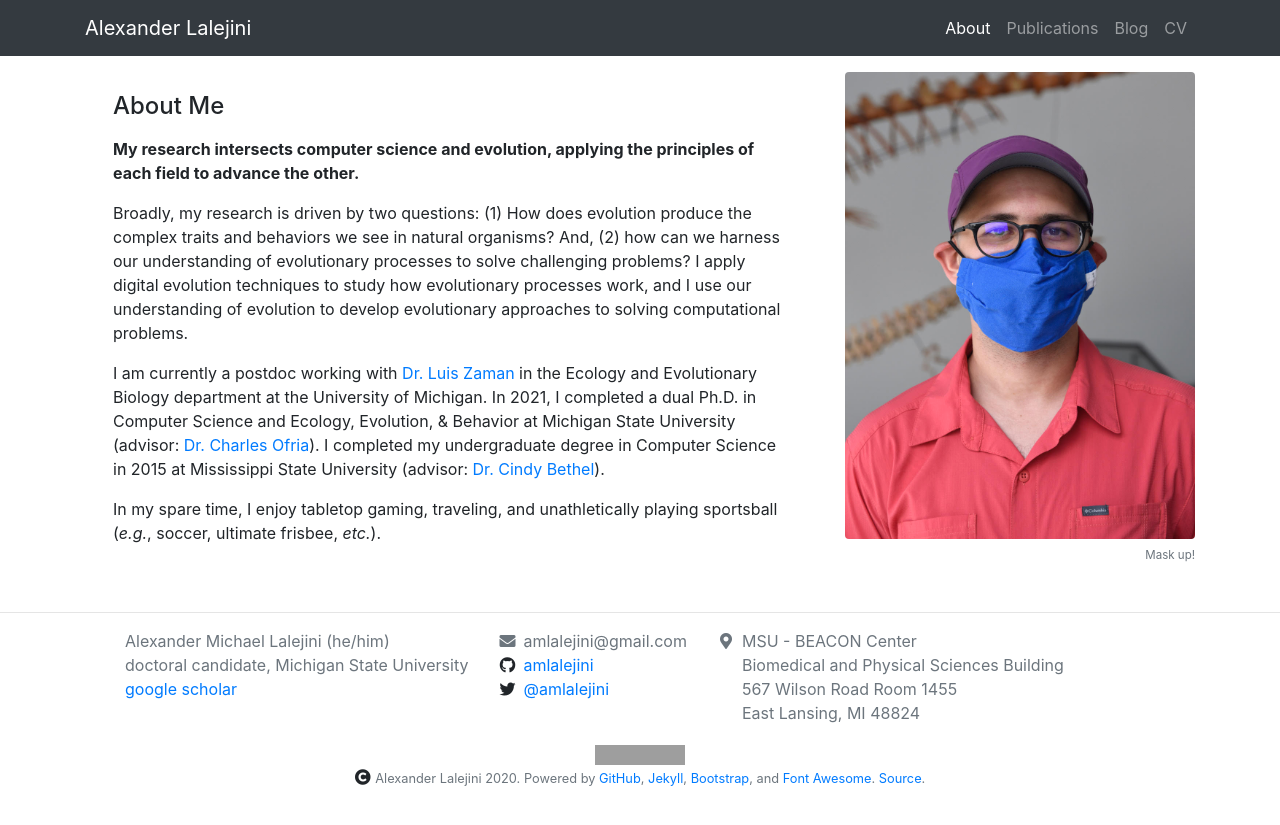
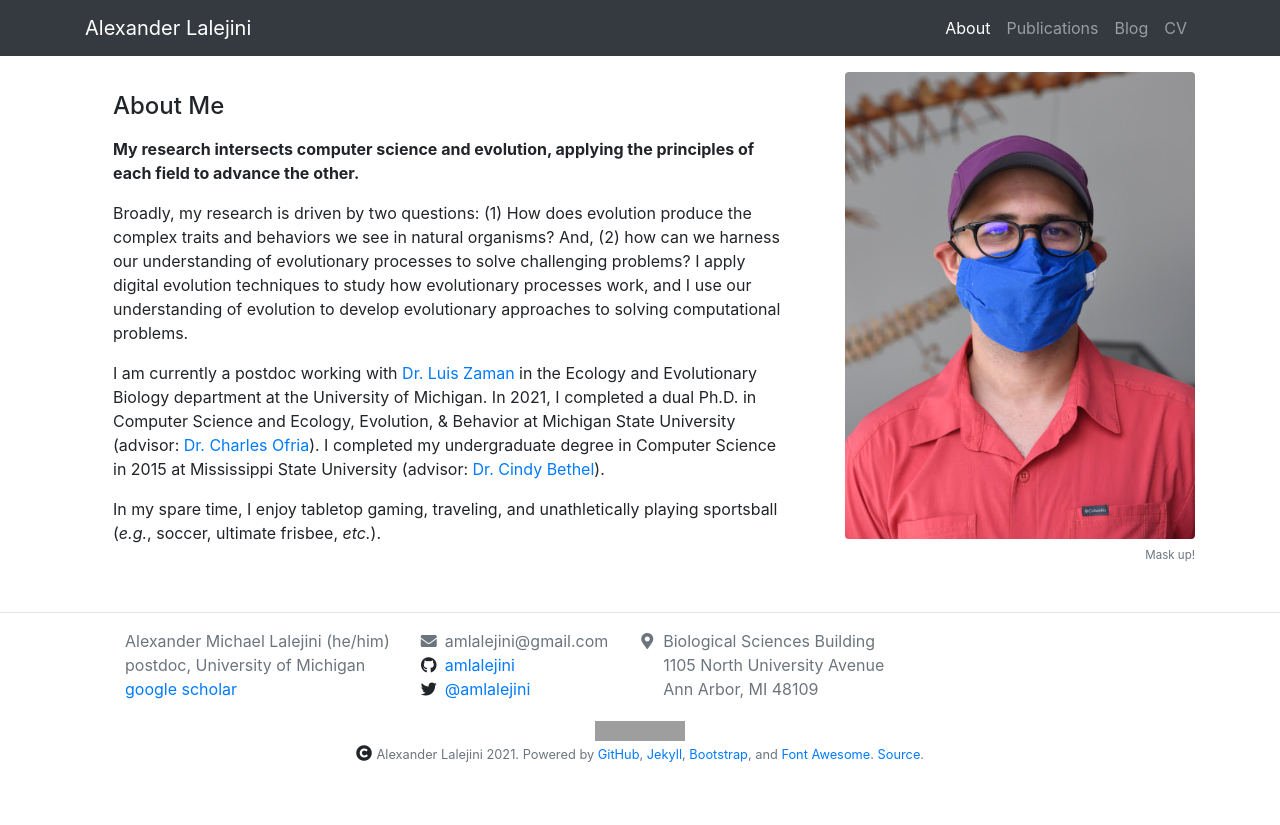
Before and after one commit to amlalejini/amlalejini.github.io, a Jekyll site: the page built from index.md, in a window 1280 px wide. Shown: the top 825 px of the page. Built offline with Jekyll 4.4.1, drawn with Linux system fonts in a browser that asks for light colours; nearby versions of some CDN libraries; grey boxes are pictures that could not be loaded.

Commit message:
update contact info

```diff
--- a/_data/contact.yml
+++ b/_data/contact.yml
@@ -12,7 +12,6 @@ email:
   address: amlalejini@gmail.com
 
 address: |
-    MSU - BEACON Center <br/>
-    Biomedical and Physical Sciences Building <br/>
-    567 Wilson Road Room 1455 <br/>
-    East Lansing, MI 48824
+    Biological Sciences Building <br/>
+    1105 North University Avenue <br/>
+    Ann Arbor, MI 48109
--- a/_includes/footer.html
+++ b/_includes/footer.html
@@ -11,7 +11,7 @@
         <div class="col-auto pr-0">
           <ul class="fa-ul">
             <li class="text-secondary">Alexander Michael Lalejini (he/him)</li>
-            <li class="text-secondary">doctoral candidate, Michigan State University</li>
+            <li class="text-secondary">postdoc, University of Michigan</li>
             <li><a href="https://scholar.google.com/citations?user=sb89k5kAAAAJ&hl=en">google scholar</a></li>
           </ul>
         </div>
@@ -44,7 +44,7 @@
         <div class="col-auto">
           <i class="fas fa-copyright"></i>
           <small class="text-muted">
-            Alexander Lalejini 2020.
+            Alexander Lalejini 2021.
             Powered by <a href="https://github.com/">GitHub</a>,
             <a href="https://jekyllrb.com/">Jekyll</a>,
             <a href="https://getbootstrap.com/">Bootstrap</a>,
```
